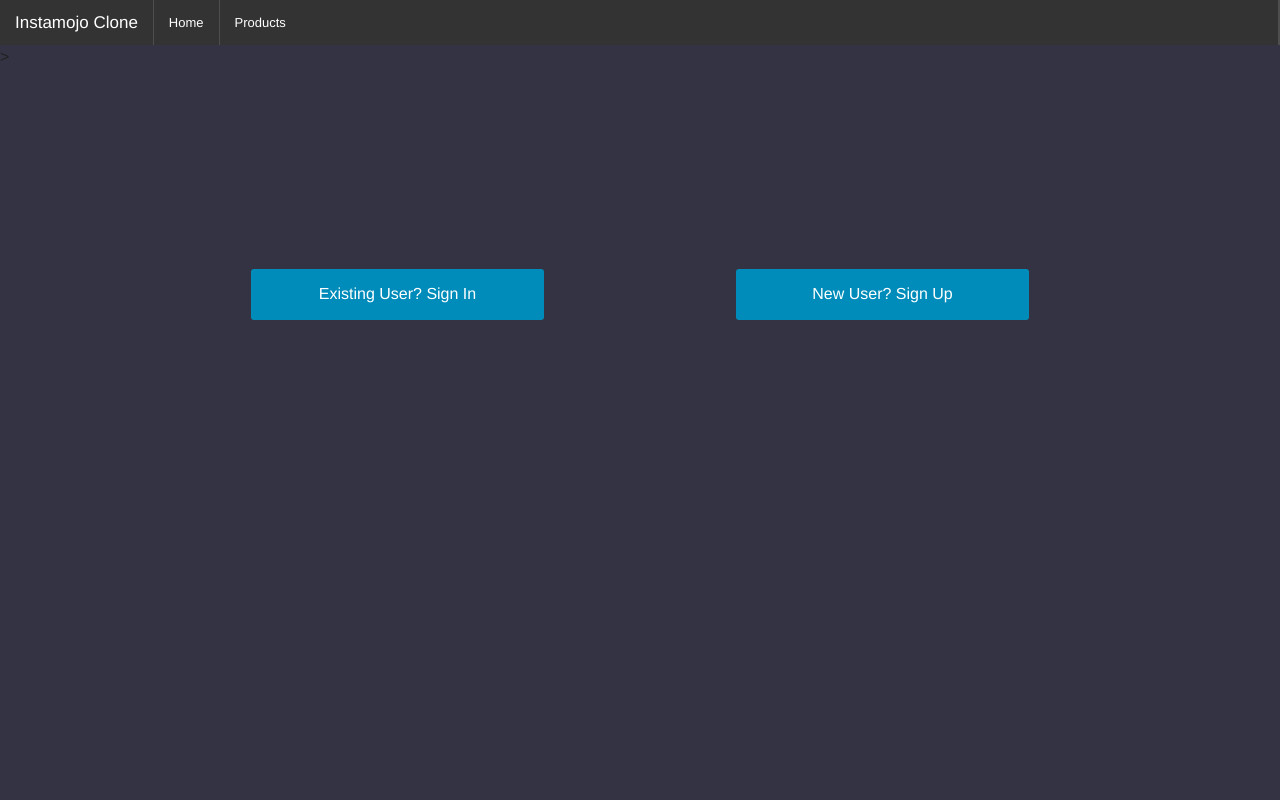
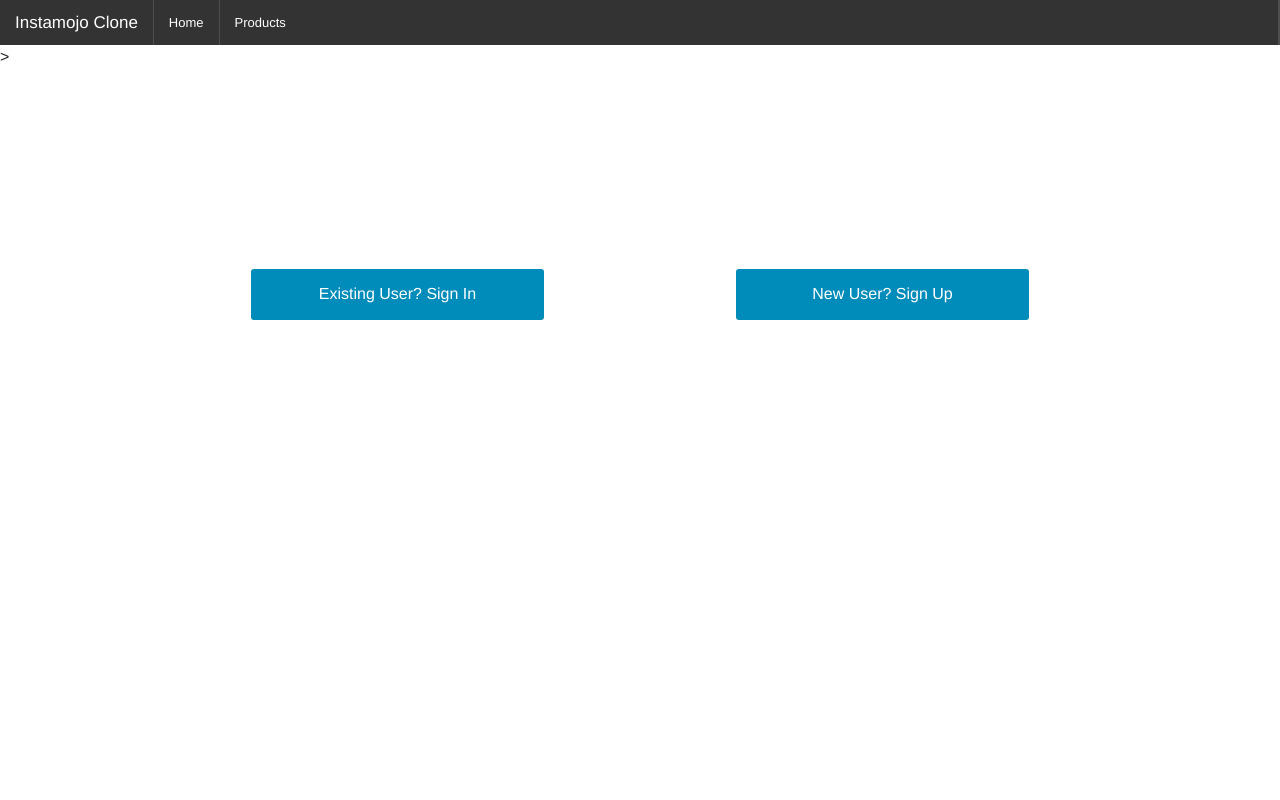
Before and after one commit to indradhanush/Instamojo-Clone, a Django app: page / in a window 1280 px wide. Run offline with Django 3.2, Linux system fonts and the light colour scheme.

Commit message:
Cleaned background color.

```diff
--- a/clone/templates/clone/base.html
+++ b/clone/templates/clone/base.html
@@ -9,8 +9,7 @@
     <link rel="shortcut icon" href={% static "img/favicon.png" %}/>
     <script src={% static "js/vendor/modernizr.js" %}></script>
   </head>
-  <body style="background-color:#333343">
-
+  <body>
     <nav class="top-bar">
       <ul class="title-area">
         <li class="name">
```
